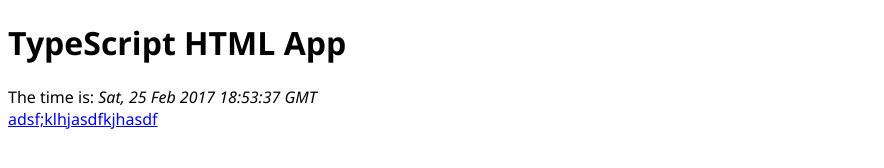
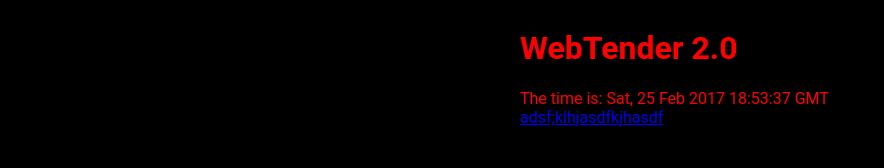
Before and after one commit to batty2g/iptm, a website with bundled scripts: page src/c#/IPTM.WebApp/IPTM.WebApp/index.html in a window 1280 px wide. Shown: the whole page, without its empty margins (0-884 px from the left). Built offline with nearby package versions, Linux system fonts and the light colour scheme; files whose address does not match are found by name.

Commit message:
added angular and jquery

```diff
--- a/src/c#/IPTM.WebApp/IPTM.WebApp/app.css
+++ b/src/c#/IPTM.WebApp/IPTM.WebApp/app.css
@@ -1,7 +1,15 @@
-body {
+/*body {
     font-family: 'Segoe UI', sans-serif;
 }
 
 span {
     font-style: italic;
+}*/
+
+body {
+    background-color: #000000 !important;
+    font-family: 'Roboto', sans-serif;
+    color: red;
+    left: 40%;
+    position: fixed;
 }
--- a/src/c#/IPTM.WebApp/IPTM.WebApp/index.html
+++ b/src/c#/IPTM.WebApp/IPTM.WebApp/index.html
@@ -3,17 +3,17 @@
 <html lang="en">
 <head>
     <meta charset="utf-8" />
-    <title>TypeScript HTML App</title>
+    <link rel="stylesheet" type="text/css" href="node_modules/bootstrap/dist/css/bootstrap.min.css">
     <link rel="stylesheet" href="app.css" type="text/css" />
+    <script src="node_modules/jquery/dist/jquery.min.js"></script>
+	<script src="node_modules/bootstrap/dist/js/bootstrap.min.js"></script>
+    <script src="node_modules/angular/angular.js"></script>
     <script src="app.js"></script>
-	<script src="node_modules/bootstrap/dist/js/bootstrap.min.js"></script>
-	<link rel="stylesheet" type="text/css" href="node_modules/bootstrap/dist/css/bootstrap.min.css">
+    <title>WebTender 2.0</title>
 </head>
 <body>
-    <h1>TypeScript HTML App</h1>
-
+    <h1>WebTender 2.0</h1>
     <div id="content"></div>
-
-
-		<a href="#">adsf;klhjasdfkjhasdf</a>
+	<a href="#">adsf;klhjasdfkjhasdf</a>
+</body>
 </html>
```
